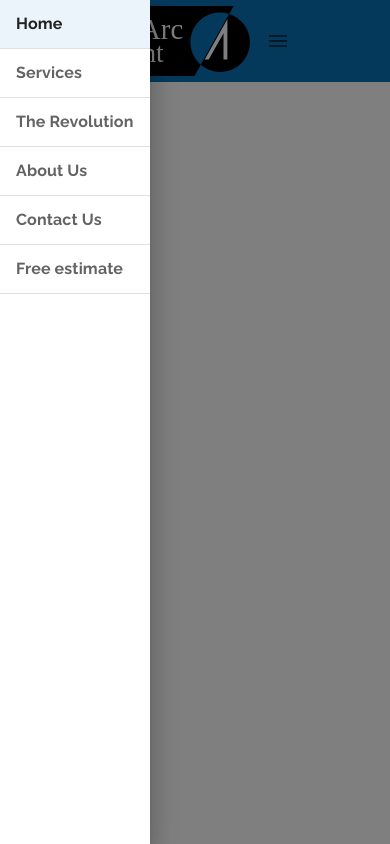
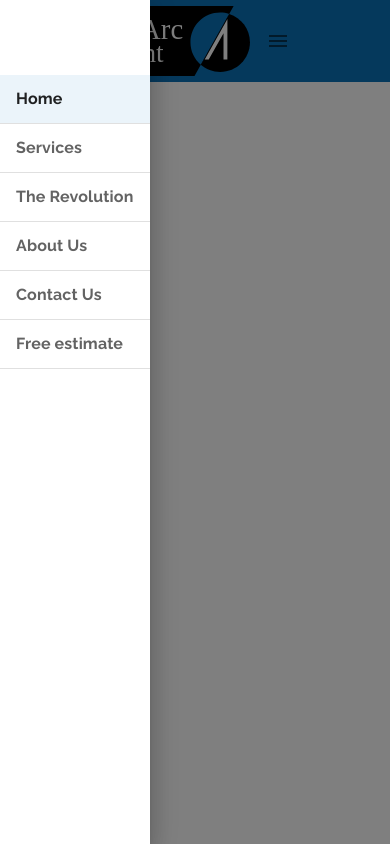
Before and after one commit to PedroHenBa/materialUi-site, a Next.js app: page / in a window 390 px wide. Both pictures are taken after a click on the button 277 px from the left and 41 px from the top of the page. Built offline with nearby package versions, Linux system fonts and the light colour scheme.

Commit message:
refactored

```diff
--- a/src/components/Header/index.tsx
+++ b/src/components/Header/index.tsx
@@ -1,4 +1,4 @@
-import React, { FC, useState, useEffect } from 'react';
+import React, { FC, useState, useEffect, useRef } from 'react';
 import { useStyles } from './styles';
 import Link from 'next/link';
 import { useRouter } from 'next/router';
@@ -21,13 +21,6 @@ import ListItemText from '@mui/material/ListItemText';
 
 import MenuIcon from '@material-ui/icons/Menu';
 
-const tabServices = [
-  { name: 'Services', route: '/services' },
-  { name: 'Custom Software Development', route: '/customsoftware' },
-  { name: 'Mobile App Development', route: '/mobileapps' },
-  { name: 'Website Development', route: '/websites' },
-];
-
 interface Props {
   children: React.ReactElement;
 }
@@ -43,13 +36,6 @@ function ElevationScroll(props: Props) {
   return React.cloneElement(children, {
     elevation: trigger ? 4 : 0,
   });
-}
-
-function a11yProps(index: number) {
-  return {
-    id: `simple-tab-${index}`,
-    'aria-controls': `simple-tabpanel-${index}`,
-  };
 }
 
 const Header: FC = (props) => {
@@ -83,43 +69,48 @@ const Header: FC = (props) => {
     setValue(newValue);
   };
 
+  const tabServices = useRef([
+    { name: 'Services', route: '/services', value: 1 },
+    { name: 'Custom Software Development', route: '/customsoftware', index: 0 },
+    { name: 'Mobile App Development', route: '/mobileapps', index: 1 },
+    { name: 'Website Development', route: '/websites', index: 2 },
+  ]);
+
+  const menuItems = useRef([
+    { name: 'Home', route: '/', value: 0 },
+    {
+      name: 'Services',
+      route: '/services',
+      value: 1,
+      ariaHaspopup: openServiceMenu ? true : undefined,
+      ariaControls: 'menu-services',
+      ariaExpanded: openServiceMenu ? true : undefined,
+      onMouseOver: (e: React.MouseEvent<HTMLDivElement, MouseEvent>) => handleClick(e),
+      id: 'tab-services',
+    },
+    { name: 'The Revolution', route: '/revolution', value: 2 },
+    { name: 'About Us', route: '/about', value: 3 },
+    { name: 'Contact Us', route: '/contact', value: 4 },
+  ]);
+
   useEffect(() => {
-    switch (router.pathname) {
-      case '/':
-        setValue(0);
-        break;
-      case '/services':
-        setSelectedIndex(0);
+    [...tabServices.current, ...menuItems.current].forEach((itemMenu) => {
+      if (router.pathname === itemMenu.route) {
+        // eslint-disable-next-line @typescript-eslint/ban-ts-comment
+        // @ts-ignore
+        if (itemMenu?.index) {
           setValue(1);
-        break;
-      case '/revolution':
-        setValue(2);
-        break;
-      case '/about':
-        setValue(3);
-        break;
-      case '/contact':
-        setValue(4);
-        break;
-      case '/estimate':
-        setValue(5);
-        break;
-      case '/customsoftware':
-        setSelectedIndex(1);
-        setValue(1);
-        break;
-      case '/mobileapps':
-        setSelectedIndex(2);
-        setValue(1);
-        break;
-      case '/websites':
-        setSelectedIndex(3);
-        setValue(1);
-        break;
-      default:
-        setValue(0);
+          // eslint-disable-next-line @typescript-eslint/ban-ts-comment
+          // @ts-ignore
+          setSelectedIndex(itemMenu.index);
+          return;
+        } else {
+          setValue(itemMenu.value as number);
+          return;
         }
-  }, [value, router]);
+      }
+    });
+  }, [value, router, tabServices, menuItems]);
 
   const tabs = (
     <>
@@ -130,19 +121,20 @@ const Header: FC = (props) => {
         aria-label="nav menu"
         className={classes.tabContainer}
       >
-        <Tab label="Home" {...a11yProps(0)} onClick={() => router.push(`/`)} />
+        {menuItems.current.map((menuItem) => {
+          return (
             <Tab
-          {...a11yProps(1)}
-          label="Services"
-          id="tab-services"
-          aria-haspopup="true"
-          aria-controls="menu-services"
-          aria-expanded={openServiceMenu ? 'true' : undefined}
-          onMouseOver={(e) => handleClick(e)}
+              key={`id-${menuItem.name}`}
+              label={menuItem.name}
+              onClick={() => router.push(`${menuItem.route}`)}
+              id={menuItem.id}
+              aria-haspopup={menuItem.ariaHaspopup}
+              aria-controls={menuItem.ariaControls}
+              aria-expanded={menuItem.ariaExpanded}
+              onMouseOver={() => menuItem.onMouseOver}
             />
-        <Tab label="The Revolution" {...a11yProps(2)} onClick={() => router.push(`/revolution`)} />
-        <Tab label="About Us" {...a11yProps(3)} onClick={() => router.push(`/about`)} />
-        <Tab label="Contact Us" {...a11yProps(4)} onClick={() => router.push(`/contact`)} />
+          );
+        })}
       </Tabs>
       <Button variant="contained" color="secondary" className={classes.button} onClick={() => router.push(`/estimate`)}>
         Free estimate
@@ -158,9 +150,10 @@ const Header: FC = (props) => {
           'aria-labelledby': 'tab-services',
           onMouseLeave: handleClose,
         }}
+        keepMounted
       >
-        {tabServices.map((tab, index) => (
-          <Link key={`key-${tab.route}`} href={tab.route} shallow={true}>
+        {tabServices.current.map((tab, index) => (
+          <Link key={`id-${tab.route}`} href={tab.route} shallow={true}>
             <MenuItem
               selected={index === selectedIndex && value === 1}
               key={`key-${tab.route}`}
@@ -188,57 +181,22 @@ const Header: FC = (props) => {
         onOpen={() => setOpenDrawer(true)}
         classes={{ paper: classes.drawer }}
       >
+        <div className={classes.toolbarMargin} />
         <List component="nav" aria-label="mobile-Menu" disablePadding>
-          <Link href="/">
+          {menuItems.current.map((menuItem, index) => {
+            return (
+              <Link href={menuItem.route} key={`id-${menuItem.name}`}>
                 <ListItemButton
                   className={classes.drawerItem}
                   divider
-              selected={value === 0}
-              onClick={(event) => handleChange(event, 0)}
+                  selected={value === menuItem.value}
+                  onClick={(event) => handleChange(event, menuItem.value)}
                 >
-              <ListItemText disableTypography primary="Home" />
+                  <ListItemText disableTypography primary={menuItem.name} />
                 </ListItemButton>
               </Link>
-          <Link href="/services">
-            <ListItemButton
-              className={classes.drawerItem}
-              divider
-              selected={value === 1}
-              onClick={(event) => handleChange(event, 1)}
-            >
-              <ListItemText disableTypography primary="Services" />
-            </ListItemButton>
-          </Link>
-          <Link href="/revolution">
-            <ListItemButton
-              className={classes.drawerItem}
-              divider
-              selected={value === 2}
-              onClick={(event) => handleChange(event, 2)}
-            >
-              <ListItemText disableTypography primary="The Revolution" />
-            </ListItemButton>
-          </Link>
-          <Link href="/about">
-            <ListItemButton
-              className={classes.drawerItem}
-              divider
-              selected={value === 3}
-              onClick={(event) => handleChange(event, 3)}
-            >
-              <ListItemText disableTypography primary="About Us" />
-            </ListItemButton>
-          </Link>
-          <Link href="/contact">
-            <ListItemButton
-              className={classes.drawerItem}
-              divider
-              selected={value === 4}
-              onClick={(event) => handleChange(event, 4)}
-            >
-              <ListItemText disableTypography primary="Contact Us" />
-            </ListItemButton>
-          </Link>
+            );
+          })}
           <Link href="/estimate">
             <ListItemButton
               divider
@@ -260,7 +218,7 @@ const Header: FC = (props) => {
   return (
     <>
       <ElevationScroll {...props}>
-        <AppBar position="fixed" color="primary">
+        <AppBar position="fixed" color="primary" className={classes.appBar}>
           <Toolbar disableGutters>
             <Link href="/">
               <Button className={classes.logoContainer} disableRipple>
--- a/src/components/Header/styles.tsx
+++ b/src/components/Header/styles.tsx
@@ -85,4 +85,7 @@ export const useStyles = makeStyles((theme) => ({
   drawerItemEstimate: {
     backgroundColor: theme.palette.common.orange,
   },
+  appBar: {
+    zIndex: theme.zIndex.modal + 1,
+  },
 }));
```
Lines whose indentation alone changed are shown as unchanged.
